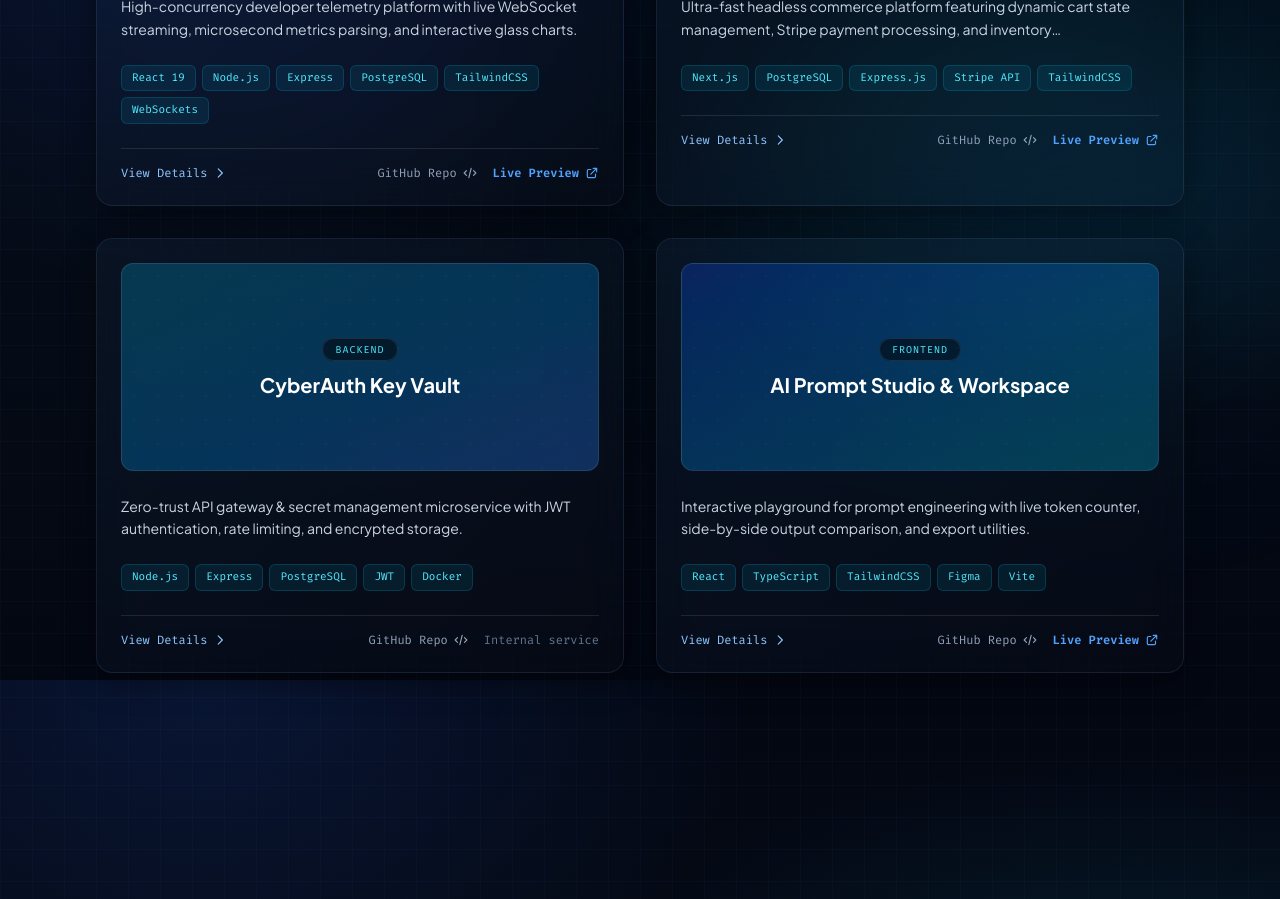
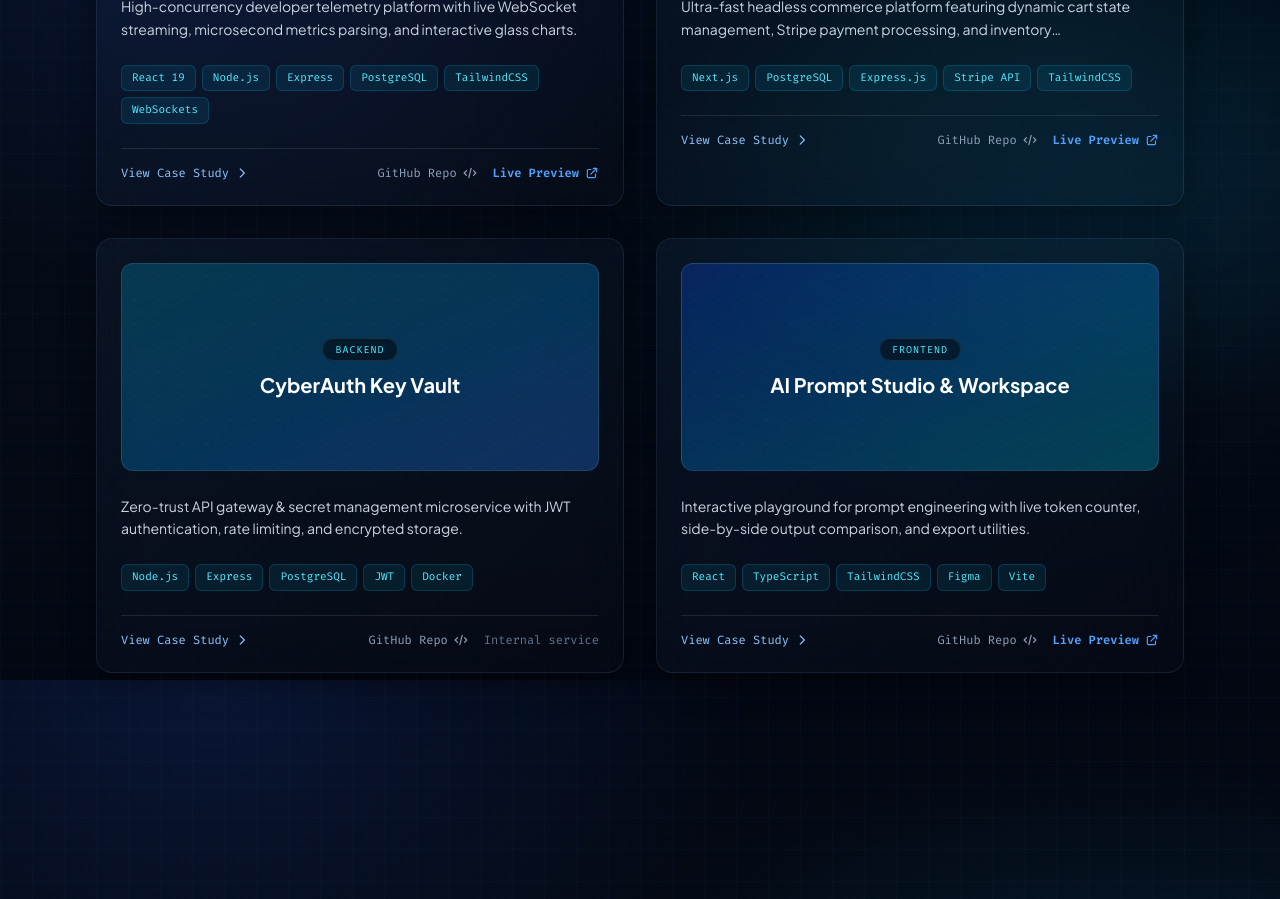
Before and after one commit to IvanWinataa/porto, a React (Vite) app in the folder frontend/: page / in a window 1280 px wide. Shown: the part 4920-5819 px from the top of the page. Built offline with nearby package versions, Linux system fonts and the light colour scheme; no server answers.

Commit message:
feat: update case study field description and change button label to 'View Case Study' in Projects section

```diff
--- a/frontend/src/sections/Projects.jsx
+++ b/frontend/src/sections/Projects.jsx
@@ -286,7 +286,7 @@ export default function Projects() {
                       aria-label={t(`View details for ${project.title}`, `Lihat detail ${project.title}`)}
                       className="text-blue-300 hover:text-white transition-colors flex items-center gap-1.5 text-xs font-mono focus-visible:outline-none focus-visible:ring-2 focus-visible:ring-cyan-400 rounded"
                     >
-                      <span>{t('View Details', 'Lihat Detail')}</span>
+                      <span>{t('View Case Study', 'Lihat Studi Kasus')}</span>
                       <svg className="w-3.5 h-3.5" fill="none" stroke="currentColor" viewBox="0 0 24 24" aria-hidden="true">
                         <path strokeLinecap="round" strokeLinejoin="round" strokeWidth="2" d="M9 5l7 7-7 7" />
                       </svg>
```
Also changed, not shown: 1 other file (tests, documents, lock files or other folders).
